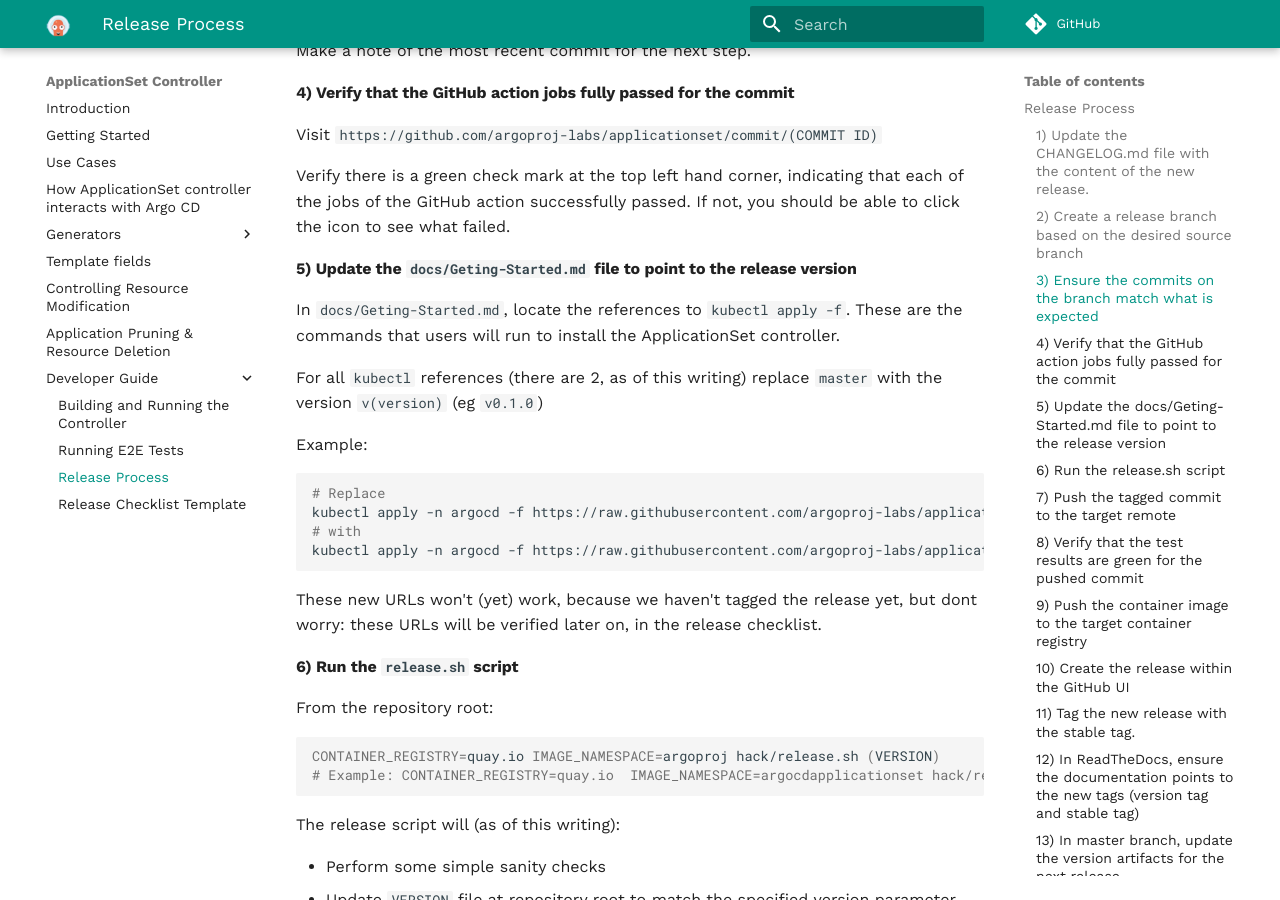
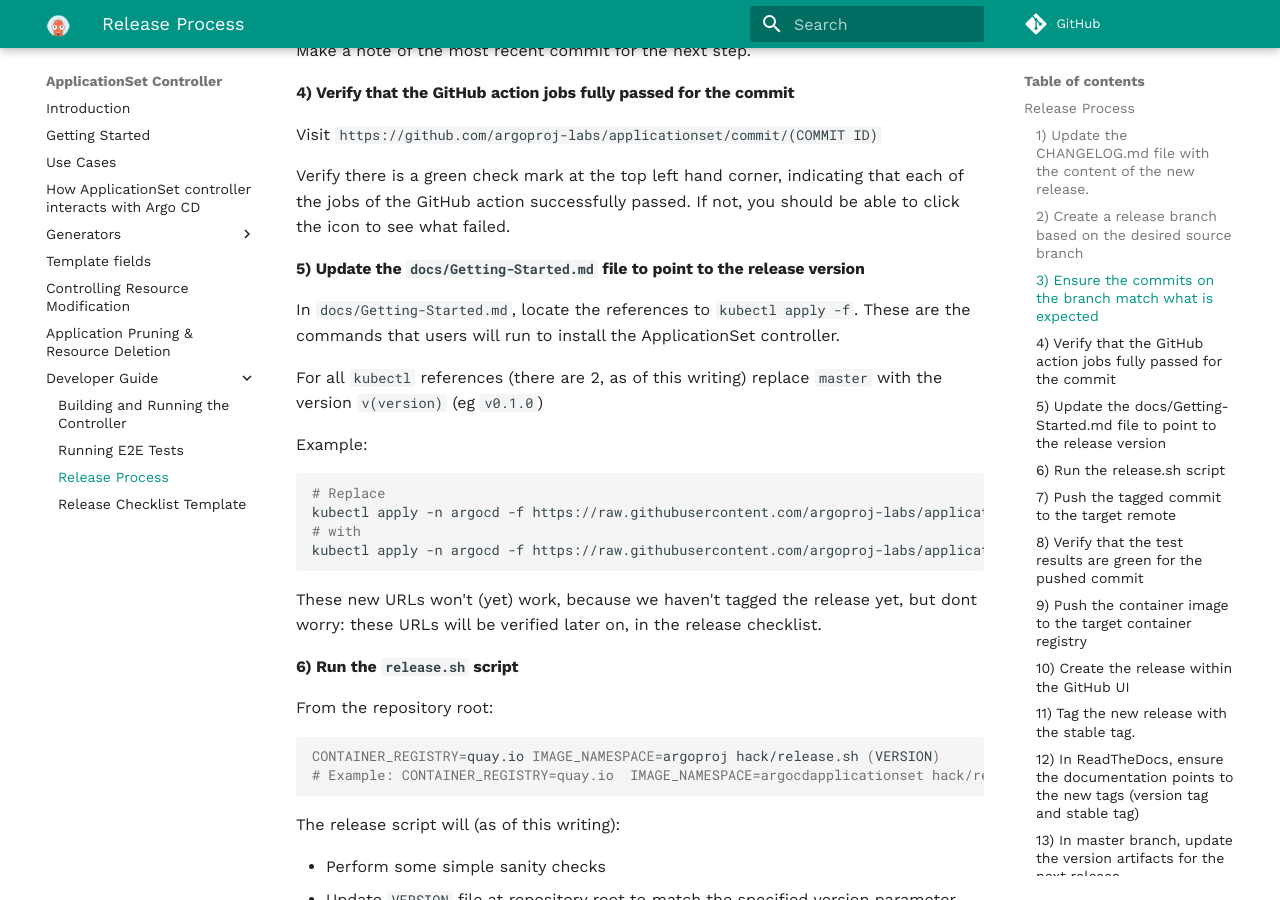
Before and after one commit to argoproj/applicationset, an MkDocs documentation site: the page built from docs/Releasing.md, in a window 1280 px wide and 900 px high, scrolled down 829 px. Built offline with MkDocs 1.6.1 and Material for MkDocs 9.7.7, drawn with Linux system fonts in a browser that asks for light colours; comment, search, counter and statistics services are not loaded.

Commit message:
Fix Geting typo

```diff
--- a/docs/Release-Checklist-Template.md
+++ b/docs/Release-Checklist-Template.md
@@ -25,7 +25,7 @@ Once complete, this is a set of checks to perform once you have a commit, tags,
         - [ ] `manifests/install-with-argo-cd.yaml`
         - [ ] `manifests/base/kustomization.yaml`
         - [ ] `.github/workflows/ci-build.yaml`
-        - [ ] `docs/Geting-Started.md`
+        - [ ] `docs/Getting-Started.md`
         - [ ] `hack/verify-argo-cd-versions.sh`
         - [ ] `manifests/namespace-install-with-argo-cd/kustomization.yaml`
 - [ ] A `v(version)` tag exists in the `argoproj-labs/applicationset` repo
--- a/docs/Releasing.md
+++ b/docs/Releasing.md
@@ -39,9 +39,9 @@ Visit `https://github.com/argoproj-labs/applicationset/commit/(COMMIT ID)`
 
 Verify there is a green check mark at the top left hand corner, indicating that each of the jobs of the GitHub action successfully passed. If not, you should be able to click the icon to see what failed.
 
-#### 5) Update the `docs/Geting-Started.md` file to point to the release version
+#### 5) Update the `docs/Getting-Started.md` file to point to the release version
 
-In `docs/Geting-Started.md`, locate the references to `kubectl apply -f`. These are the commands that users will run to install the ApplicationSet controller.
+In `docs/Getting-Started.md`, locate the references to `kubectl apply -f`. These are the commands that users will run to install the ApplicationSet controller.
 
 For all `kubectl` references (there are 2, as of this writing) replace `master` with the version `v(version)` (eg `v0.1.0`)
 
```
